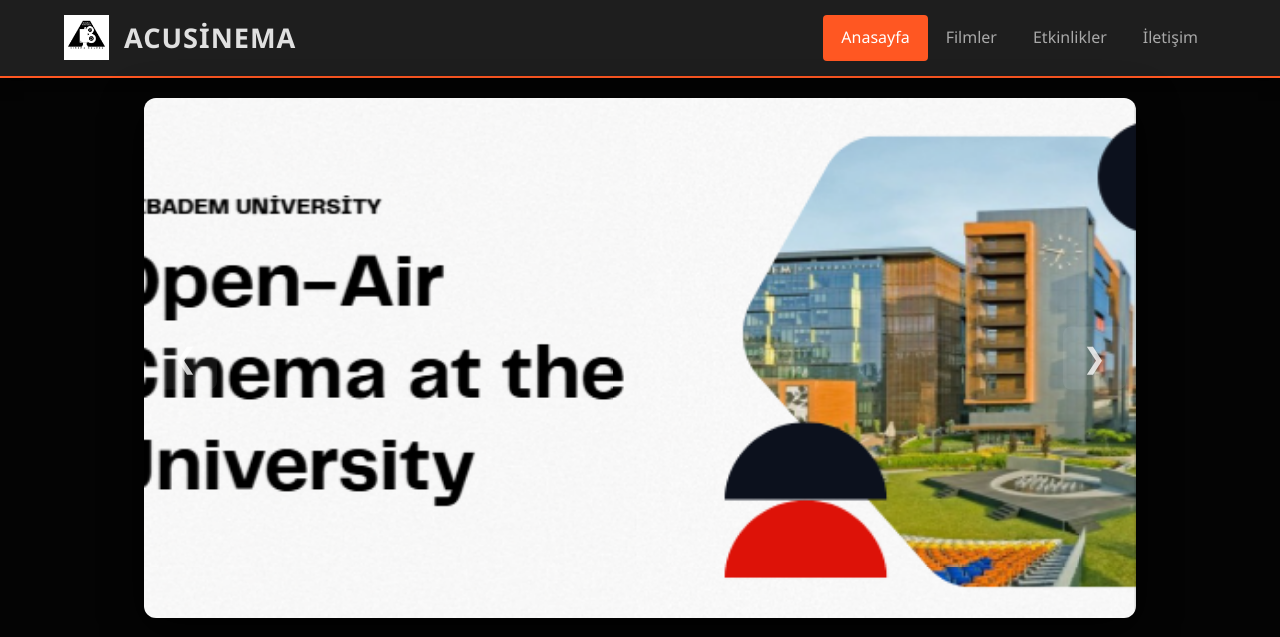
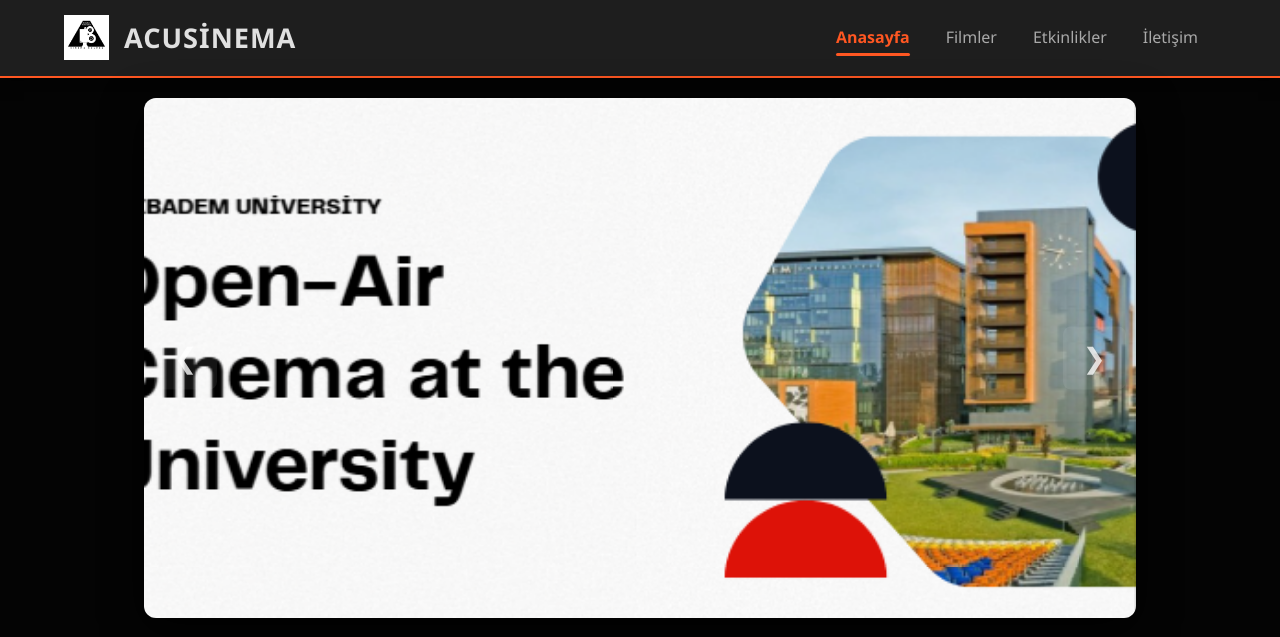
Before and after one commit to RCburak/acusinema, a Django app: page / in a window 1280 px wide. Shown: the top 637 px of the page. Run offline with Django 5.2, Linux system fonts and the light colour scheme.

Commit message:
homepage1

```diff
--- a/core/static/anasayfa.css
+++ b/core/static/anasayfa.css
@@ -60,13 +60,30 @@ body {
     padding: 10px 18px;
     display: block;
     border-radius: 4px;
-    transition: background-color 0.3s, color 0.3s;
+    transition: all 0.3s ease; /* transition'ı 'all' yaparak daha akıcı geçişler sağlarız */
+    position: relative; /* Alt çizgi için konumlandırma */
 }
-.nav-link:hover,
+.nav-link:hover {
+    color: var(--color-primary); /* Hover rengini turuncu yaptım */
+}
+
+/* AKTİF LİNK İÇİN YENİ STİL */
 .nav-link--active {
-    background-color: var(--color-primary);
-    color: #FFFFFF;
+    color: var(--color-primary); /* Aktif link metin rengi turuncu */
+    font-weight: 600; /* Biraz daha kalın */
 }
+
+.nav-link--active::after {
+    content: '';
+    position: absolute;
+    bottom: 5px; /* Alttan boşluk */
+    left: 18px; /* Soldan boşluk */
+    right: 18px; /* Sağdan boşluk */
+    height: 3px; /* Çizgi kalınlığı */
+    background-color: var(--color-primary); /* Çizgi rengi turuncu */
+    border-radius: 2px;
+}
+
 
 /* =============== SLIDER ALANI (PENCERELİ TASARIM) =============== */
 
@@ -101,7 +118,6 @@ body {
     backface-visibility: hidden;
 }
 
-/* DÜZELTME BURADA YAPILDI */
 .slider-slide {
     width: calc(100% / 3); /* Toplam genişliği 3 slayta bölüyoruz */
     flex-shrink: 0;
--- a/core/templates/anasayfa.html
+++ b/core/templates/anasayfa.html
@@ -60,7 +60,7 @@
 
                 <article class="movie-card">
                     <figure class="movie-card__figure">
-                         <img src="/static/images/film1-afis.jpg" alt="Film Adı 1 Afişi" class="movie-card__image">
+                         <img src="/static/images/prestij.jpg" alt="Film Adı 1 Afişi" class="movie-card__image">
                          <figcaption class="movie-card__rating">8.5</figcaption>
                     </figure>
                     <div class="movie-card__content">
@@ -71,7 +71,7 @@
                 </article>
                 <article class="movie-card">
                     <figure class="movie-card__figure">
-                        <img src="/static/images/film2-afis.jpg" alt="Film Adı 2 Afişi" class="movie-card__image">
+                        <img src="/static/images/interstellar1.jpg" alt="Film Adı 2 Afişi" class="movie-card__image">
                         <figcaption class="movie-card__rating">9.1</figcaption>
                     </figure>
                     <div class="movie-card__content">
@@ -82,7 +82,7 @@
                 </article>
                 <article class="movie-card">
                     <figure class="movie-card__figure">
-                        <img src="/static/images/film3-afis.jpg" alt="Film Adı 3 Afişi" class="movie-card__image">
+                        <img src="/static/images/recepivedik.jpg" alt="Film Adı 3 Afişi" class="movie-card__image">
                         <figcaption class="movie-card__rating">7.8</figcaption>
                     </figure>
                     <div class="movie-card__content">
```
Also changed, not shown: core/static/images/interstellar1.jpg (added), core/static/images/prestij.jpg (added), core/static/images/recepivedik.jpg (added).
